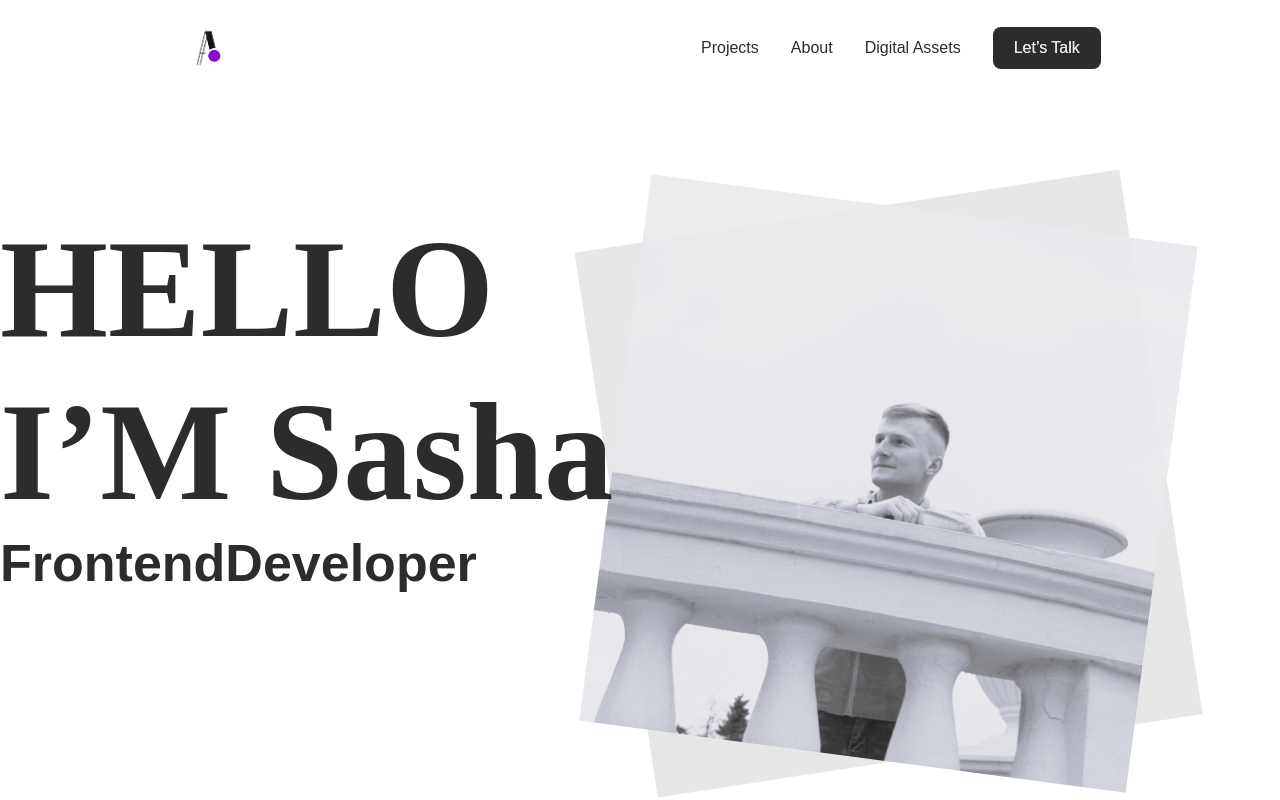
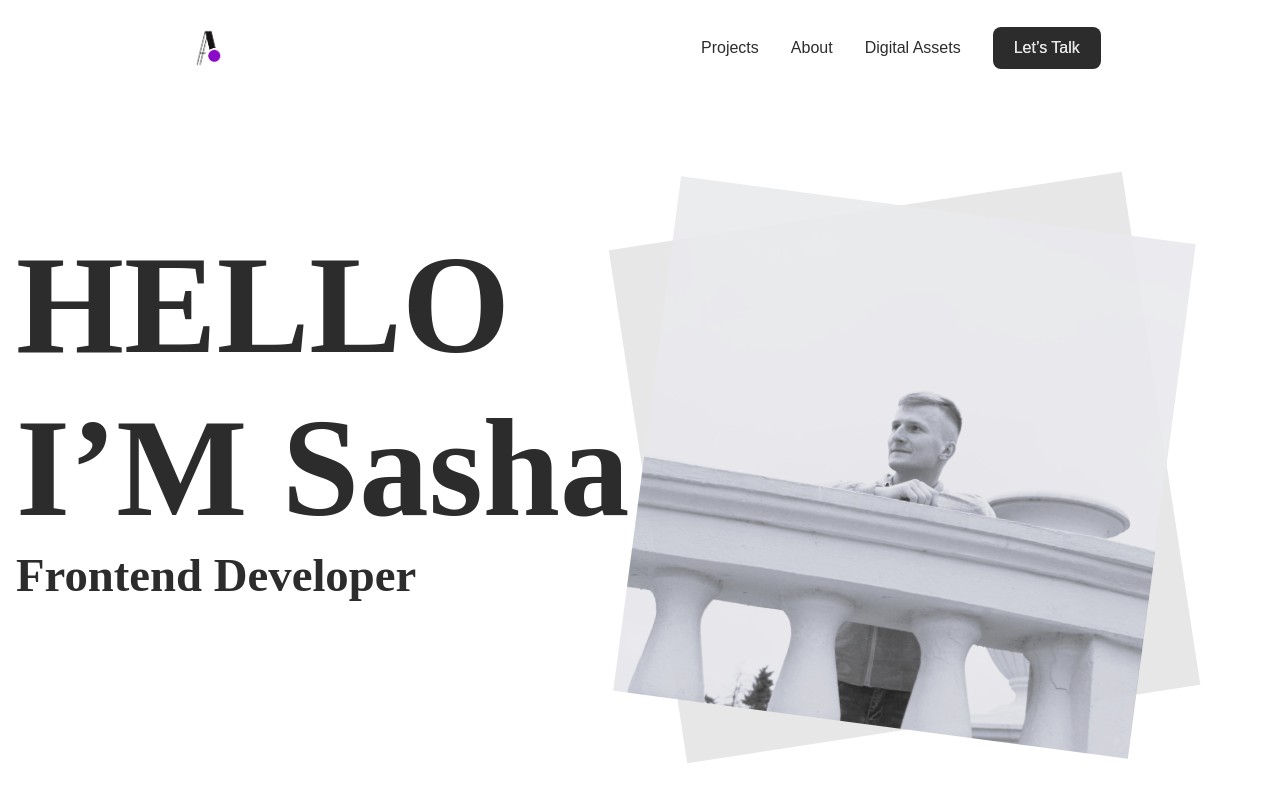
Before and after one commit to sasha2234562/Portfolio, a React (Vite) app: page / in a window 1280 px wide. Shown: the top 800 px of the page. Built offline with nearby package versions, Linux system fonts and the light colour scheme.

Commit message:
fix: styles animation, icons

```diff
--- a/src/App.css
+++ b/src/App.css
@@ -1,6 +1,7 @@
 #root {
     margin: 0 auto;
     padding: 0;
+    width: 100%;
 }
 
 body {
@@ -36,62 +37,3 @@ section:nth-of-type(odd) {
 section:nth-of-type(even) {
     background-color: #131212;
 }
-
-.cl-btn-6 {
-    position: relative;
-    width: 50px;
-    cursor: pointer;
-}
-
-.cl-btn-6-in {
-    width: inherit;
-    text-align: center;
-}
-
-.cl-btn-6-txt {
-    font-size: 10px;
-    line-height: 40px;
-    font-weight: bold;
-    text-transform: uppercase;
-    color: #131212;
-    transition: all .3s ease-in;
-    opacity: 0;
-    cursor: pointer;
-}
-
-.cl-btn-6-in:before, .cl-btn-6-in:after {
-    position: absolute;
-    content: '';
-    height: 4px;
-    width: inherit;
-    background: #4F4F4F;
-    left: 0;
-    transition: all .3s ease-in;
-}
-
-.cl-btn-6-in:before {
-    top: calc(50% - 4px);
-    transform: rotate(45deg);
-}
-
-.cl-btn-6-in:after {
-    bottom: 50%;
-    transform: rotate(-45deg);
-}
-
-.cl-btn-6:hover .cl-btn-6-txt {
-    opacity: 1;
-}
-
-.cl-btn-6:hover .cl-btn-6-in:before,
-.cl-btn-6:hover .cl-btn-6-in:after {
-    transform: rotate(0);
-}
-
-.cl-btn-6:hover .cl-btn-6-in:before {
-    top: 0;
-}
-
-.cl-btn-6:hover .cl-btn-6-in:after {
-    bottom: 0;
-}
--- a/src/assets/app/conponents/Container/Main/Main.style.ts
+++ b/src/assets/app/conponents/Container/Main/Main.style.ts
@@ -43,15 +43,18 @@ export const StyledMain = styled.section`
     @media (max-width: 960px) {
         div {
             flex-direction: column;
+            gap: 1rem;
             justify-content: center;
             margin: auto;
         }
     }
 `;
 export const StyleTextBlock = styled.div`
-    z-index: 1;
     white-space: nowrap;
     position: relative;
+    display: flex;
+    flex-direction: column;
+    margin: 1rem;
     @media (max-width: 960px) {
         left: 0;
     }
@@ -63,3 +66,9 @@ export const NameStyle = styled.span`
     text-align: left;
     max-width: 650px;
 `;
+export const Post = styled.span`
+    ${font({Fmax: 50, Fmin: 28, weight: 800})}
+    line-height: 53px;
+    letter-spacing: 0;
+    text-align: left;
+`;
--- a/src/assets/app/conponents/Container/Main/Main.tsx
+++ b/src/assets/app/conponents/Container/Main/Main.tsx
@@ -1,6 +1,5 @@
 'use client';
 import {FlexWrapper} from "../../ui/FlexWraper/FlexWraper";
-import {Circle} from '../../ui/Circle/Circle';
 import * as SC from "./Main.style";
 import photo from '../../../../images/photo_2023-12-17_13-26-22.jpg'
 
@@ -12,7 +11,7 @@ const Main = () => {
                     <SC.NameStyle>
                         HELLO <br/> I’M Sasha
                     </SC.NameStyle>
-                    <Circle/>
+                    <SC.Post>Frontend Developer</SC.Post>
                 </SC.StyleTextBlock>
                 <SC.PhotoContainer>
                     <SC.Photo src={photo} alt="photo"/>
--- a/src/assets/app/conponents/ui/Circle/Circle.tsx
+++ /dev/null
@@ -1,42 +0,0 @@
-import styled from "styled-components";
-
-
-export const Circle = () => {
-  return (
-    <CircleStyle>
-      <span>
-        <b>F</b>
-        <b>r</b>
-        <b>o</b>
-        <b>n</b>
-        <b>t</b>
-        <b>e</b>
-        <b>n</b>
-        <b>d</b>
-      </span>
-      <b> </b>
-      <span>
-        <b>D</b>
-        <b>e</b>
-        <b>v</b>
-        <b>e</b>
-        <b>l</b>
-        <b>o</b>
-        <b>p</b>
-        <b>e</b>
-        <b>r</b>
-      </span>
-    </CircleStyle>
-  );
-};
-
-const CircleStyle = styled.div`
-  font: 5vmin monospace;
-  margin: auto;
-  display: flex;
-  font-family: Epilogue, sans-serif;
-  font-size: 52px;
-  font-style: normal;
-  font-weight: 300;
-  line-height: normal;
-`;
--- a/src/index.css
+++ b/src/index.css
@@ -23,6 +23,7 @@ body {
   display: flex;
   place-items: center;
   min-width: 320px;
+  width: 100%;
   min-height: 100vh;
 }
 
```
